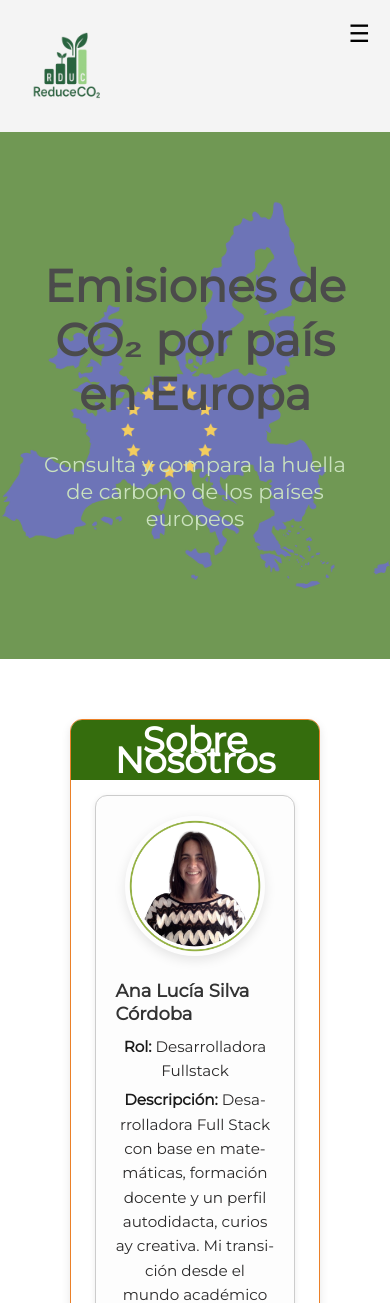
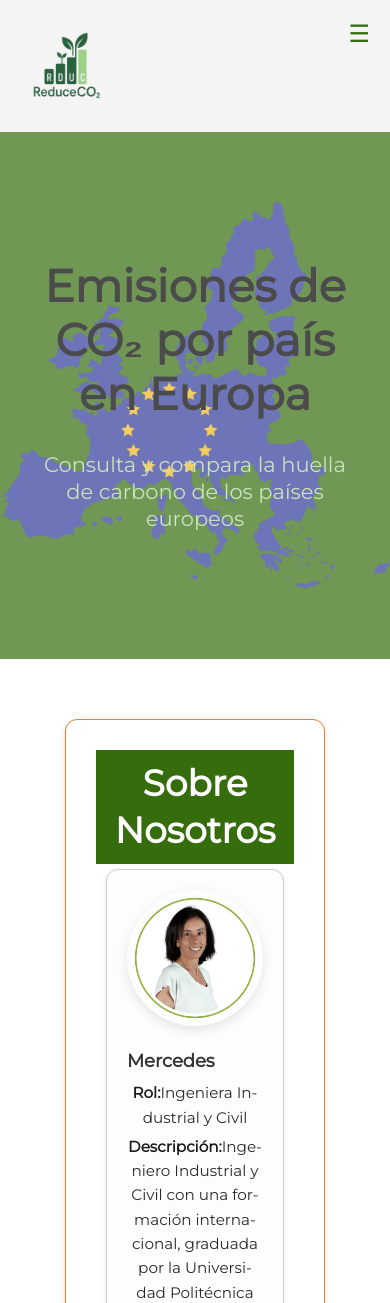
Before and after one commit to alusilcof5/eu_emisions, a Flask app: page /about in a window 390 px wide. Shown: the top 1303 px of the page. Run offline with Flask 3, Linux system fonts and the light colour scheme.

Commit message:
fix:styles hamurguer menu

```diff
--- a/static/css/about.css
+++ b/static/css/about.css
@@ -1,14 +1,13 @@
 /* Estilos generales del contenedor principal (adaptado de .country-info) */
 .team-info {
 
-  padding: 0 0 30px 0; /* Sin padding arriba/lados, solo abajo antes del borde */
+  padding: 30px;
   max-width: 900px;
-  margin: 40px auto 0; /* Margen arriba y abajo, centrado horizontalmente */
-  background-color: white; /* Fondo blanco como en la imagen */
-  border-radius: 18px; /* Bordes redondeados */
-  border: 1px solid #EB8028; /* Borde naranja */
+  margin: 40px auto;
+  background-color: white;
+  border-radius: 18px;
+  border: 1px solid #EB8028;
   box-shadow: 0 4px 10px rgba(0, 0, 0, 0.1);
-  overflow: hidden; /* Para que el h3 no se salga de los bordes redondeados */
 }
 
 /* Estilo para el título H3 (la barra verde superior) */
@@ -20,6 +19,7 @@
   margin: 0; /* Quitamos márgenes por defecto del h3 */
   font-size: 1.6em; /* Tamaño de fuente del título */
   font-weight: bold;
+  line-height: 1.3;
 }
 
 /* Contenedor para todos los miembros - en fila */
@@ -106,7 +106,7 @@
 /* Para Tablets y móviles grandes */
 @media (max-width: 768px) {
   .team-info {
-    margin: 5px 2px 2px 5px; /* Menos margen lateral en pantallas pequeñas */
+    margin: 1px 1px 1px 1px; /* Menos margen lateral en pantallas pequeñas */
     border-radius: 15px;
     display: flex;
     flex-direction: column;
@@ -142,7 +142,7 @@
 /* Para móviles pequeños */
 @media (max-width: 480px) {
   .team-info {
-    margin: 20px 10px 0;
+    margin: 5px 5px 0;
     border-radius: 12px;
   }
 
@@ -152,14 +152,14 @@
   }
 
    .team-members {
-    padding: 15px 15px 5px 15px;
-    gap: 15px;
+    padding: 5px 5px 5px 5px;
+    gap: 20px;
     justify-content: center;
 
   }
 
   .team-member {
-    width: 90%; /* Aproximadamente 4 por fila */
+    width: 100%;
     box-sizing: border-box;
     align-items: center;
     justify-content: center;
--- a/static/css/project.css
+++ b/static/css/project.css
@@ -17,6 +17,7 @@
     margin-top: 30px;
     border-radius: 12px 12px 0 0;
     font-weight: bold;
+    line-height: 1.3;
   }
 
   /* Subtítulos y listas */
--- a/static/css/style.css
+++ b/static/css/style.css
@@ -222,7 +222,7 @@ a:visited {
 .nav-links a {
     text-decoration: none;
     font-weight: bold;
-    color: #333;
+    color: #fff;
     padding: 5px 10px;
 }
 
@@ -239,6 +239,7 @@ a:visited {
     background-color: transparent;
     border: none;
     font-size: 24px;
+    color: #356d0d;
 }
 
 .team-member__img {
@@ -269,7 +270,7 @@ a:visited {
             flex-direction: column;
             position: absolute;
             top: 60px;
-            left: 0;
+            left: 100%;
             width: 100%;
             background-color: #333;
             text-align: center;
@@ -308,7 +309,7 @@ a:visited {
             display: flex;
             background-color: #356d0d;
             opacity: 0.7;
-
+            width: 100%;
         }
 
         .navbar {
@@ -319,6 +320,7 @@ a:visited {
         .navbar__left {
             width: 100%;
             justify-content: space-between;
+            align-items: end;
         }
 
         a{
@@ -326,6 +328,7 @@ a:visited {
         }
         .menu {
             line-height: 1.6;
+            color: #fff;
         }
 
     }
@@ -400,4 +403,6 @@ a:visited {
           max-width: 140px;
         }
 
+
+
 }
--- a/templates/about.html
+++ b/templates/about.html
@@ -8,14 +8,6 @@
     <h3>Sobre Nosotros</h3>
 
     <div class="team-members">
-
-      <div class="team-member">
-        <img src="static/img/lucia.png" width="250px" align-item="center" alt="Ana Lucía Silva Córdoba" class="team-member__img" />
-        <h4>Ana Lucía Silva Córdoba</h4>
-        <p><strong>Rol:</strong> Desarrolladora Fullstack</p>
-        <p><strong>Descripción:</strong> Desarrolladora Full Stack con base en matemáticas, formación docente y un perfil autodidacta, curios ay creativa. Mi transición desde el mundo académico al tecnológico ha sido impulsada por la pasión por resolver problemas, aprender de forma constante y construir soluciones que conecten a las personas con la tecnología. Actualmente me encuentro ampliando mi enfoque hacia el análisis de datos. Busco fusionar mis conocimientos en educación y matemáticas con mis habilidades en desarrollo y análisis de datos, para aportar valor en proyectos que requieran tanto una mirada técnica como estratégica. </p>
-    </div>
-
       <div class="team-member">
         <img src="static/img/mercedes.png" alt="Mercedes" class="team-member__img" />
         <h4>Mercedes</h4>
@@ -24,14 +16,21 @@
       </div>
 
       <div class="team-member">
+        <img src="static/img/lucia.png" width="250px" align-item="center" alt="Ana Lucía Silva Córdoba" class="team-member__img" />
+        <h4>Ana Lucía Silva Córdoba</h4>
+        <p><strong>Rol:</strong> Desarrolladora Fullstack. Scrum Master.</p>
+        <p><strong>Descripción:</strong> Desarrolladora Full Stack con base en matemáticas, formación docente y un perfil autodidacta, curios ay creativa. Mi transición desde el mundo académico al tecnológico ha sido impulsada por la pasión por resolver problemas, aprender de forma constante y construir soluciones que conecten a las personas con la tecnología. Actualmente me encuentro ampliando mi enfoque hacia el análisis de datos. Busco fusionar mis conocimientos en educación y matemáticas con mis habilidades en desarrollo y análisis de datos, para aportar valor en proyectos que requieran tanto una mirada técnica como estratégica. </p>
+    </div>
+
+      <div class="team-member">
         <img src="static/img/gerard.png" alt="Gerard" class="team-member__img" />
         <h4>Gerard</h4>
-        <p><strong>Rol:</strong> Data Analyst de Clientes y Éxito del Cliente</p>
+        <p><strong>Rol:</strong> Data Analyst de Clientes y Éxito del Cliente. </p>
         <p><strong>Descripción:</strong> Customer Success Manager con una sólida trayectoria en la gestión de cuentas y proyectos en los sectores educativo y tecnológico, comprometido con la excelencia en cada interacción. Especializado en la construcción de relaciones institucionales y el desarrollo de clientes, mi enfoque se basa en la creación de soluciones personalizadas que garanticen el éxito y la satisfacción a largo plazo. Multilingüe, con fluidez en catalán, castellano, inglés y francés, cuento con una formación en Relaciones Internacionales y Traducción, lo que me permite abordar retos globales con una perspectiva intercultural y estratégica. Mi pasión por la innovación y el servicio al cliente me impulsa a ser un referente en la creación de relaciones duraderas, transformando la experiencia del cliente en una verdadera ventaja competitiva.</p>
       </div>
 
       <div class="team-member">
-        <img src="static/img/carina.png" alt="ACarina Jimenez" class="team-member__img" />
+        <img src="static/img/carina.png" alt="Carina Jimenez" class="team-member__img" />
         <h4></h4>
         <p><strong>Rol:</strong> Responsable de Optimización de Procesos con Datos</p>
         <p><strong>Descripción:</strong> Profesional con una sólida trayectoria en el ámbito administrativo, especializada en la gestión de procesos y la optimización de recursos. A lo largo de mi carrera, he impulsado la implementación de estrategias orientadas a mejorar la eficiencia operativa y la productividad en diversos entornos organizacionales, con un enfoque particular en instituciones educativas del sector público. Mi compromiso con la mejora continua y la gestión estratégica me ha permitido contribuir de manera significativa a la optimización de recursos y a la consecución de objetivos a largo plazo, garantizando siempre un impacto positivo en la eficiencia y el rendimiento global de las organizaciones.</p>
```
Also changed, not shown: templates/project.html (+6 -10 lines).
